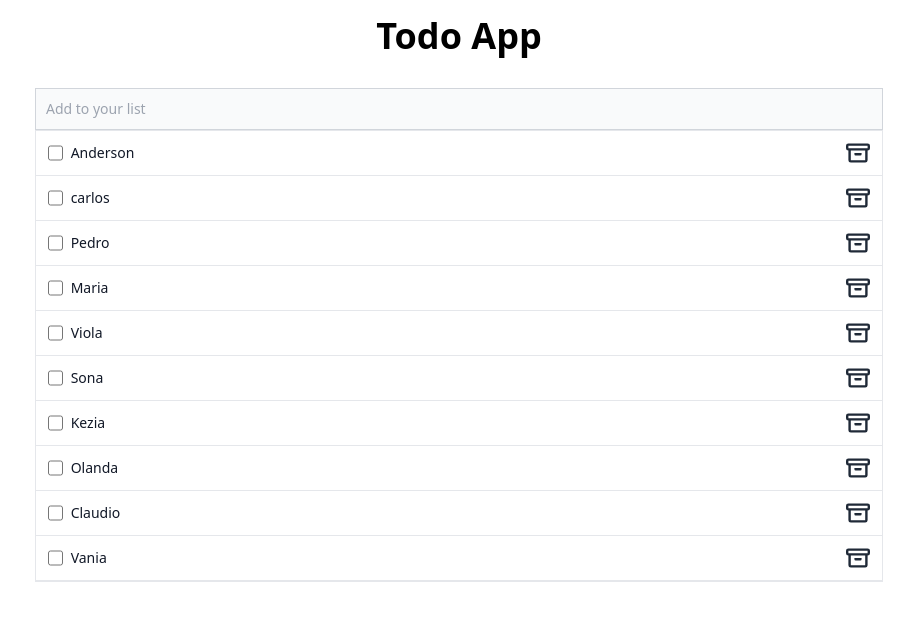
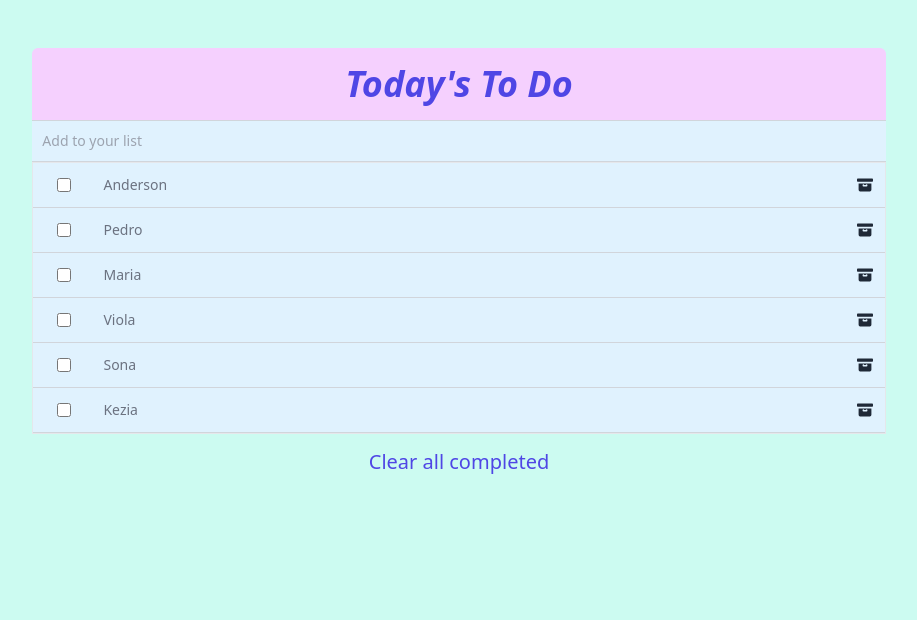
Before and after one commit to Jonyanders0N/angular_todo, an Angular app: page /todo-editor in a window 1280 px wide. Shown: the top 620 px of the page, without its empty margins (181-1098 px from the left). Built offline with nearby package versions, Linux system fonts and the light colour scheme; data requests are answered from the project's data file.

Commit message:
update style

```diff
--- a/db.json
+++ b/db.json
@@ -3,11 +3,6 @@
     {
       "id": "f352",
       "title": "Anderson",
-      "done": false
-    },
-    {
-      "id": "6491",
-      "title": "carlos",
       "done": false
     },
     {
@@ -34,21 +29,6 @@
       "id": "e38d",
       "title": "Kezia",
       "done": false
-    },
-    {
-      "id": "cd2c",
-      "title": "Olanda",
-      "done": false
-    },
-    {
-      "id": "ba43",
-      "title": "Claudio",
-      "done": false
-    },
-    {
-      "id": "81e8",
-      "title": "Vania",
-      "done": false
     }
   ]
 }
--- a/src/app/features/todo-editor/todo-editor.component.html
+++ b/src/app/features/todo-editor/todo-editor.component.html
@@ -1,14 +1,17 @@
-<div class="grid grid-cols-6 gap-4">
-    <div class="col-start-2 col-span-4">
-        <h1 class="my-4 text-center text-4xl font-bold">Todo App</h1>
+<div class="grid grid-cols-6 gap-0 mt-12">
+    <div class="col-start-2 col-span-4 bg-fuchsia-200 text-indigo-600 italic rounded-t-md">
+        <h1 class="my-4 text-center text-4xl font-bold">Today's To Do</h1>
     </div>
     <div class="col-start-2 col-span-4">
-        <input type="text" (keydown.enter)="addTodo()" [(ngModel)]="inputValue" class="bg-gray-50 border border-gray-300 text-gray-900 text-sm block w-full p-2.5 dark:bg-gray-700 dark:border-gray-600 dark:placeholder-gray-400 dark:text-white" placeholder="Add to your list">
-        <ul class="w-full text-sm font-medium text-gray-900 bg-white border border-gray-200 dark:bg-gray-700 dark:border-gray-600 dark:text-white">
-            <li *ngFor="let todo of testEmitter$ | async; let i = index" class="w-full border-b border-gray-200 rounded-t-lg dark:border-gray-600">
+        <input type="text" (keydown.enter)="addTodo()" [(ngModel)]="inputValue" style="border-left: none; border-right: none;" class="bg-sky-100 border border-gray-300 text-stone-800 text-sm block w-full p-2.5 dark:bg-sky-100 dark:border-gray-300 dark:placeholder-gray-400 dark:text-white" placeholder="Add to your list">
+        <ul class="w-full text-sm font-medium text-stone-800 bg-sky-100 border dark:bg-sky-100 dark:text-white">
+            <li *ngFor="let todo of testEmitter$ | async; let i = index" class="w-full border-b border-gray-300 rounded-t-lg dark:border-gray-300">
                 <todo-list [todo]="testEmitter$" [index]="i" (onDelete)="deleteTodo(testEmitter$.getValue()[i].id)"></todo-list>
             </li>
         </ul>
+        <input type="button" class="w-full text-xl font-medium text-indigo-600 cursor-pointer min-h-14 rounded-b-md dark:bg-indigo-300 dark:border-indigo-400" value="Clear all completed">
     </div>
-    <div class="col-start-2 col-span-4"></div>
+    <div class="col-start-2 col-span-4">
+
+    </div>
 </div>
--- a/src/app/shared/todo-list.component.html
+++ b/src/app/shared/todo-list.component.html
@@ -1,10 +1,10 @@
 
                 <div class="flex items-center ps-3">
-                    <input type="checkbox" value="" class="w-4 h-4 bg-gray-100 border-gray-300">
-                    <label class="w-full py-3 ms-2 text-sm font-medium text-gray-900 dark:text-gray-300">{{ todo.getValue()[index].title }}</label>
+                    <input type="checkbox" value="check" #cb (change)="checkBoxValue(cb)" class="w-4 h-4 ms-3 bg-gray-100 border-gray-300">
+                    <label class="w-full py-3 ms-8 text-sm font-light text-gray-500 dark:text-gray-500">{{ todo.getValue()[index].title }}</label>
                     <button type="button" class="px-3 py-2 text-xs font-medium text-center inline-flex items-center text-white rounded-lg" (click)="onDelete.next(todo.getValue()[index].id)">
-                        <svg class="w-6 h-6 text-gray-800 dark:text-white" aria-hidden="true" xmlns="http://www.w3.org/2000/svg" fill="none" viewBox="0 0 20 16">
-                            <path stroke="currentColor" stroke-linejoin="round" stroke-width="2" d="M8 8v1h4V8m4 7H4a1 1 0 0 1-1-1V5h14v9a1 1 0 0 1-1 1ZM2 1h16a1 1 0 0 1 1 1v2a1 1 0 0 1-1 1H2a1 1 0 0 1-1-1V2a1 1 0 0 1 1-1Z"/>
+                        <svg class="w-4 h-4 text-gray-800 dark:text-fuchsia-500" aria-hidden="true" xmlns="http://www.w3.org/2000/svg" fill="currentColor" viewBox="0 0 20 16">
+                            <path d="M19 0H1a1 1 0 0 0-1 1v2a1 1 0 0 0 1 1h18a1 1 0 0 0 1-1V1a1 1 0 0 0-1-1ZM2 6v8a2 2 0 0 0 2 2h12a2 2 0 0 0 2-2V6H2Zm11 3a1 1 0 0 1-1 1H8a1 1 0 0 1-1-1V8a1 1 0 0 1 2 0h2a1 1 0 0 1 2 0v1Z"/>
                         </svg>
                     </button>
                 </div>
--- a/src/app/shared/todo-list.component.ts
+++ b/src/app/shared/todo-list.component.ts
@@ -21,4 +21,8 @@ export class TodoListComponent {
         this.todo.subscribe((value: Todo[]) => value);
     }
 
+    checkBoxValue(event: any) {
+        console.log(event.checked);
+    }
+
 }
--- a/src/styles.scss
+++ b/src/styles.scss
@@ -2,6 +2,14 @@
 @import "tailwindcss/components";
 @import "tailwindcss/utilities";
 
+body {
+    background-color: rgb(204 251 241);
+}
+
 :focus {
     outline: 0;
 }
+
+.box-s {
+    box-shadow: 4px -2px 10px -2px rgba(6, 218, 233, 0.788);
+}
```
Also changed, not shown: teste.js (added).
